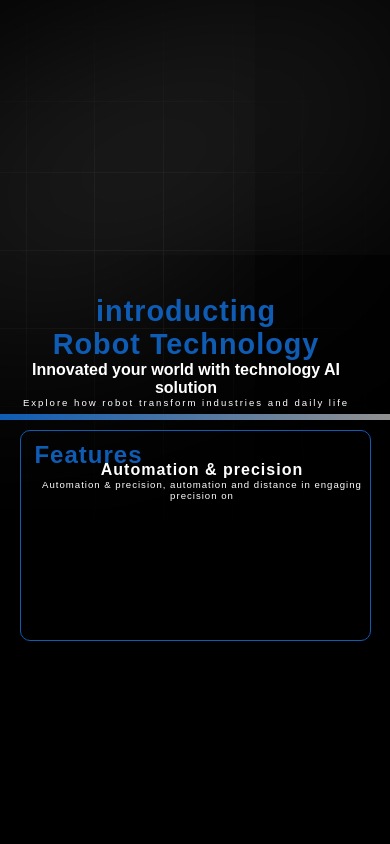
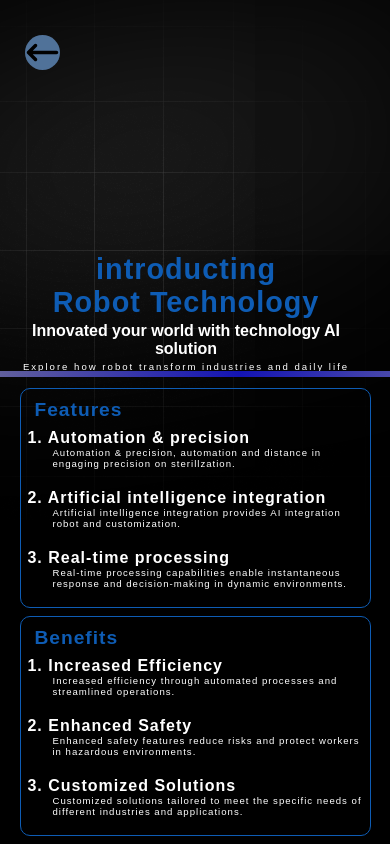
Before and after one commit to saifali672h-cpu/mohib, a plain HTML site: page index1.html in a window 390 px wide. Drawn offline with nearby package versions, Linux system fonts and the light colour scheme; some packages are replaced by stand-ins of ours; a script that the page names is missing.

Commit message:
new page added

```diff
--- a/index1.html
+++ b/index1.html
@@ -5,31 +5,62 @@
     <meta name="viewport" content="width=device-width, initial-scale=1.0">
     <title>Document</title>
     <link rel="stylesheet" href="style1.css">
+    <link rel="stylesheet" href="https://cdnjs.cloudflare.com/ajax/libs/font-awesome/7.2.0/css/all.min.css" integrity="sha512-F/yRpRY8sctKzP7exU5PLGejwg/QtjDX6CIy/41nApe7JqdZgCcCzJTNq9Rcp/XwbeeTGillGevBakruY15pxA==" crossorigin="anonymous" referrerpolicy="no-referrer" />
+      <link rel="stylesheet" href="https://unpkg.com/aos@next/dist/aos.css" />
 </head>
 <body>
+    <a href="index.html"><img class="arrow" src="arrow.svg" alt="arrow"></a>
+
     <main>
-    <img class="image-gradient" src="gradient.png" alt="gradient">
+    <img data-aos="fade-down" data-aos-duration="1500" class="image-gradient" src="gradient.png" alt="gradient">
     <div class="layer-blur"></div>
 
     <div class="heading">
-    <h1>introducting <br> Robot Technology</h1>
-    <h3>Innovated your world with technology AI solution</h3>
-    <p>Explore how robot transform industries and daily life</p>
+    <h1 data-aos="fade-down" data-aos-duration="1500">introducting <br> Robot Technology</h1>
+    <h3 data-aos="fade-down" data-aos-duration="1500">Innovated your world with technology AI solution</h3>
+    <p  data-aos="fade-down" data-aos-duration="1500">Explore how robot transform industries and daily life</p>
     </div>
 
-    <div class="tech-line">
+    <div data-aos="fade-right" data-aos-duration="2000" class="tech-line">
 
     </div>
 
-    <div class="features-content">
+    <div  data-aos="fade-right" data-aos-duration="2500"class="features-content">
     <div class="features">
         <h1>Features</h1>
     </div>
         <div class="automation">
-            <h3>Automation & precision</h3>
-            <p>Automation & precision, automation and distance in engaging precision on </p>
+            <h3>1. Automation & precision</h3>
+            <p>Automation & precision, automation and distance in engaging precision on sterillzation. </p>
+        </div>
+          <div class="automation-2">
+            <h3>2. Artificial intelligence integration</h3>
+            <p>Artificial intelligence integration provides AI integration robot and customization.</p>
+          </div>
+             <div class="automation-3">
+            <h3>3. Real-time processing</h3>
+            <p>Real-time processing capabilities enable instantaneous response and decision-making in dynamic environments.
+            </p>
+          </div>
+    </div>
 
+
+    <div  data-aos="fade-right" data-aos-duration="3000"class="Benefits-content">
+    <div class="Benefits">
+        <h1>Benefits</h1>
+    </div>
+        <div class="automation">
+            <h3>1. Increased Efficiency</h3>
+            <p>Increased efficiency through automated processes and streamlined operations.</p>
         </div>
+          <div class="automation-2">
+            <h3>2. Enhanced Safety</h3>
+            <p>Enhanced safety features reduce risks and protect workers in hazardous environments.</p>
+          </div>
+             <div class="automation-3">
+            <h3>3. Customized Solutions</h3>
+            <p>Customized solutions tailored to meet the specific needs of different industries and applications.</p>
+          </div>
     </div>
 
 
@@ -39,5 +70,10 @@
 
     <script type="module" src="https://unpkg.com/@splinetool/viewer@1.12.98/build/spline-viewer.js"></script>
 
+      <script src="https://unpkg.com/aos@next/dist/aos.js"></script>
+  <script>
+    AOS.init();
+  </script>
+
 </body>
 </html>
--- a/style.css
+++ b/style.css
@@ -227,8 +227,9 @@ main {
 @media (max-width: 768px) {
 
     body {
-        overflow: hidden;
+        overflow:hidden
     }
+
 
     nav {
         display: none;
@@ -305,7 +306,7 @@ main {
 @media (min-width: 769px) and (max-width: 1300px) {
 
     body {
-        overflow: hidden;
+        overflow:hidden
     }
 
     nav {
--- a/style1.css
+++ b/style1.css
@@ -13,7 +13,24 @@ body {
     color: white;
 }
 
+
 @media (max-width:768px) {
+
+    body {
+        overflow-x: hidden;
+        overflow-y: scroll;
+    }
+
+    .arrow {
+        position: relative;
+        height: 35px;
+        width: 35px;
+        background-color: #507299;
+        color: white;
+        border-radius: 50%;
+        top: 35px;
+        left: 25px;
+    }
 
     .image-gradient {
     position: absolute;
@@ -29,8 +46,8 @@ body {
     position: absolute;
     top: 19%;
     right: 1%;
-    box-shadow: 0 0 700px 15px #fcfcfc;
-    transform: rotate(-20deg);
+    box-shadow: 0 0 700px 15px #ffffff;
+    transform: rotate(170deg);
     z-index: -1;
 }
 
@@ -49,7 +66,7 @@ body {
         flex-direction: column;
         position: absolute;
         right: 4.6%;
-        top: 35%;
+        top: 30%;
         text-align: center;
     }
 
@@ -61,30 +78,39 @@ body {
     }
 
     .heading h3 {
+        margin-top: 3px;
         font-weight: 700;
         font-size: 16px;
     }
 
     .heading p {
+        margin-top: 3px;
         font-weight: 120;
         letter-spacing: 2px;
         font-size: 0.6rem;
     }
 
     .tech-line {
-        top: 49%;
+        top: 44%;
         position: absolute;
         width: 100%;
         height: 6px;
-        background: linear-gradient(to right, #0e5cb4, #929191);
+        background: linear-gradient(to right,  rgb(145, 142, 142), #1414b4, rgb(155, 153, 153));
+        background-size: 200%;
+        animation: anamationgradient 2.5s linear infinite;
+}
+
+@keyframes anamationgradient {
+    to {
+        background-position: 200%;
     }
+}
 
     .features-content {
         position: absolute;
-        top: 51%;
+        top: 46%;
         width: 90%;
-        height: 25%;
-        text-align: center;
+        height: 26%;
         border: 1px solid #0e5cb4;
         margin-left: 5%;
         border-radius: 10px;
@@ -92,7 +118,7 @@ body {
 
     .features h1 {
         color: #0e5cb4;
-        font-size: 1.5rem;
+        font-size: 1.2rem;
         font-weight: 700;
         letter-spacing: 1px;
         position: absolute;
@@ -101,15 +127,14 @@ body {
     }
 
     .automation {
-        top: 30px;
-        left: 4%;
+        top: 40px;
+        left: 2%;
         letter-spacing: 1px;
         font-size: 1rem;
         position: absolute;
     }
 
     .automation h3 {
-        top: 0px;
         font-size: 1rem;
         font-weight: 700;
     }
@@ -117,8 +142,67 @@ body {
     .automation p {
         font-size: 0.6rem;
         font-weight: 300;
+        padding-left: 25px;
+    }
+
+       .automation-2 {
+        top: 100px;
+        left: 2%;
+        letter-spacing: 1px;
+        font-size: 1rem;
+        position: absolute;
+    }
+
+    .automation-2 h3 {
+        font-size: 1rem;
+        font-weight: 700;
+    }
+
+    .automation-2 p {
+        font-size: 0.6rem;
+        font-weight: 300;
+        padding-left: 25px;
     }
 
 
+       .automation-3 {
+        top: 160px;
+        left: 2%;
+        letter-spacing: 1px;
+        font-size: 1rem;
+        position: absolute;
+    }
+
+    .automation-3 h3 {
+        font-size: 1rem;
+        font-weight: 700;
+    }
+
+    .automation-3 p {
+        font-size: 0.6rem;
+        font-weight: 300;
+        padding-left: 25px;
+    }
+
+        .Benefits-content {
+        position: absolute;
+        top: 73%;
+        width: 90%;
+        height: 26%;
+        border: 1px solid #0e5cb4;
+        margin-left: 5%;
+        border-radius: 10px;
+    }
+
+    .Benefits h1 {
+        color: #0e5cb4;
+        font-size: 1.2rem;
+        font-weight: 700;
+        letter-spacing: 1px;
+        position: absolute;
+        top: 10px;
+        left: 4%;
+    }
+
 
 }
```
Also changed, not shown: arrow.svg (added).
